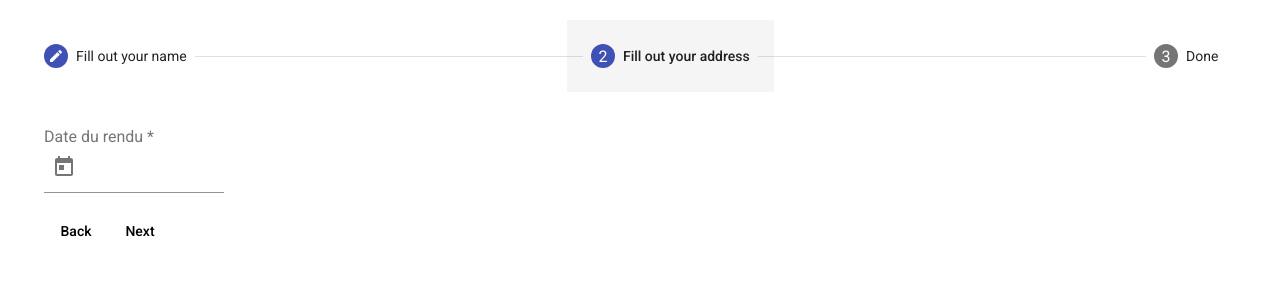
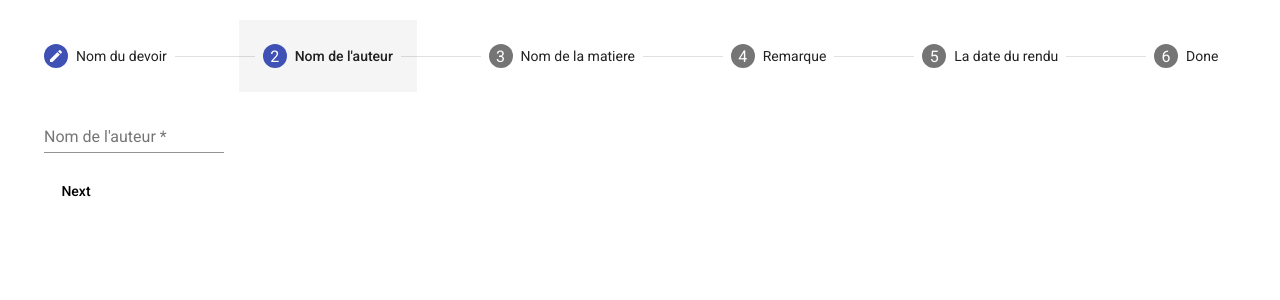
Before and after one commit to hassanmazyad/Tp_Angular, an Angular app in the folder assignment-app/: page /add in a window 1280 px wide. Both pictures are taken after typing "Sample" into the empty fields and a click on the button "Next". Shown: the top 300 px of the page. Built offline with nearby package versions, Linux system fonts and the light colour scheme.

Commit message:
ameliorer le stepper pour ajout Assignment

```diff
--- a/assignment-app/src/app/assignments/add-assignment/add-assignment.component.html
+++ b/assignment-app/src/app/assignments/add-assignment/add-assignment.component.html
@@ -1,7 +1,7 @@
 <mat-horizontal-stepper [linear]="isLinear" #stepper>
     <mat-step [stepControl]="firstFormGroup">
       <form [formGroup]="firstFormGroup">
-        <ng-template matStepLabel>Fill out your name</ng-template>
+        <ng-template matStepLabel>Nom du devoir</ng-template>
         <mat-form-field>
           <mat-label>Nom du devoir</mat-label>
           <input matInput [(ngModel)] = "nomDevoir" name="name" placeholder="Nom du devoir" formControlName="firstCtrl" required>
@@ -11,11 +11,47 @@
         </div>
       </form>
     </mat-step>
-    <mat-step [stepControl]="secondFormGroup" label="Fill out your address">
+    <mat-step [stepControl]="secondFormGroup">
       <form [formGroup]="secondFormGroup">
+        <ng-template matStepLabel>Nom de l'auteur</ng-template>
+        <mat-form-field>
+          <mat-label>Nom de l'auteur</mat-label>
+          <input matInput [(ngModel)] = "auteur" name="name" placeholder="Nom de l'auteur" formControlName="secondCtrl" required>
+        </mat-form-field>
+        <div>
+          <button mat-button matStepperNext>Next</button>
+        </div>
+      </form>
+    </mat-step>
+    <mat-step [stepControl]="thirdFormGroup">
+      <form [formGroup]="thirdFormGroup">
+        <ng-template matStepLabel>Nom de la matiere</ng-template>
+        <mat-form-field>
+          <mat-label>Nom de la matiere</mat-label>
+          <input matInput [(ngModel)] = "matiere" name="name" placeholder="Nom de la matiere" formControlName="thirdCtrl" required>
+        </mat-form-field>
+        <div>
+          <button mat-button matStepperNext>Next</button>
+        </div>
+      </form>
+    </mat-step>
+    <mat-step [stepControl]="fourthFormGroup">
+      <form [formGroup]="fourthFormGroup">
+        <ng-template matStepLabel>Remarque</ng-template>
+        <mat-form-field>
+          <mat-label>Remarque</mat-label>
+          <input matInput [(ngModel)] = "remarque" name="name" placeholder="Remarque" formControlName="fourthCtrl" required>
+        </mat-form-field>
+        <div>
+          <button mat-button matStepperNext>Next</button>
+        </div>
+      </form>
+    </mat-step>
+    <mat-step [stepControl]="fifthFormGroup" label="La date du rendu">
+      <form [formGroup]="fifthFormGroup">
         <mat-form-field>
           <mat-label>Date du rendu</mat-label>
-          <input matInput [(ngModel)]="dateRendu" name="date" formControlName="secondCtrl" placeholder="Ex 10-02-1999" [matDatepicker]="picker"  required>
+          <input matInput [(ngModel)]="dateRendu" name="date" formControlName="fifthCtrl" placeholder="Ex 10-02-1999" [matDatepicker]="picker"  required>
           <mat-datepicker-toggle metSuffix [for]="picker"></mat-datepicker-toggle>
           <mat-datepicker #picker></mat-datepicker>
         </mat-form-field>
--- a/assignment-app/src/app/assignments/add-assignment/add-assignment.component.ts
+++ b/assignment-app/src/app/assignments/add-assignment/add-assignment.component.ts
@@ -13,12 +13,18 @@ export class AddAssignmentComponent implements OnInit {
 
   //form
   nomDevoir:string
+  auteur:string
+  matiere:string
+  remarque:string
   dateRendu:Date
 
   //stepper
   isLinear = false
   firstFormGroup: FormGroup
   secondFormGroup: FormGroup
+  thirdFormGroup: FormGroup
+  fourthFormGroup: FormGroup
+  fifthFormGroup: FormGroup
 
   constructor(private assignmentsService:AssignmentsService,
               private router:Router, private _formBuilder: FormBuilder) { }
@@ -30,12 +36,24 @@ export class AddAssignmentComponent implements OnInit {
     this.secondFormGroup = this._formBuilder.group({
       secondCtrl: ['', Validators.required]
     });
+    this.thirdFormGroup = this._formBuilder.group({
+      thirdCtrl: ['', Validators.required]
+    });
+    this.fourthFormGroup = this._formBuilder.group({
+      fourthCtrl: ['', Validators.required]
+    });
+    this.fifthFormGroup = this._formBuilder.group({
+      fifthCtrl: ['', Validators.required]
+    });
   }
 
 
   onSubmit(){
     const newAssignment = new Assignment();
     newAssignment.nom = this.nomDevoir;
+    newAssignment.auteur = this.auteur;
+    newAssignment.matiere = this.matiere;
+    newAssignment.remarque = this.remarque;
     newAssignment.dateDeRendu = this.dateRendu;
     newAssignment.rendu = false;
     newAssignment.id = Math.ceil(Math.random()*10000);
--- a/assignment-app/src/app/assignments/assignment.model.ts
+++ b/assignment-app/src/app/assignments/assignment.model.ts
@@ -2,6 +2,9 @@ export class Assignment {
     _id?:string;
     id:number;
     nom:string;
+    auteur:string;
+    matiere:string;
+    remarque:string;
     dateDeRendu:Date;
     rendu:boolean;
 }
--- a/assignment-app/src/app/shared/assignments.service.ts
+++ b/assignment-app/src/app/shared/assignments.service.ts
@@ -50,6 +50,9 @@ export class AssignmentsService {
           {
             id:id,
             nom:'Nouvel assignement #' + id,
+            auteur: 'Auteur #' + id,
+            matiere: 'Matiere # ' + id,
+            remarque: 'remarque #' + id,
             dateDeRendu: new Date(),
             rendu: false
           }
```
Also changed, not shown: 1 other file (tests, documents, lock files or other folders).
